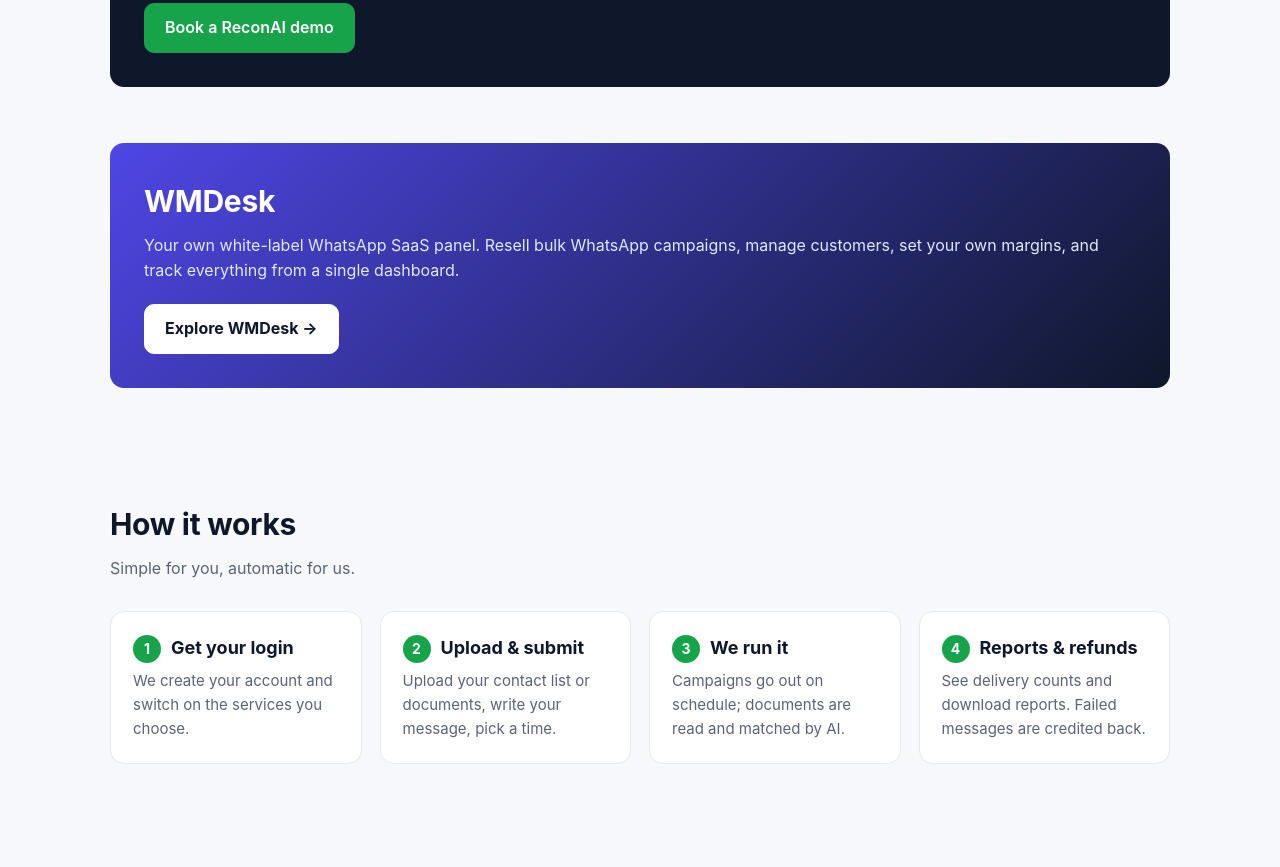
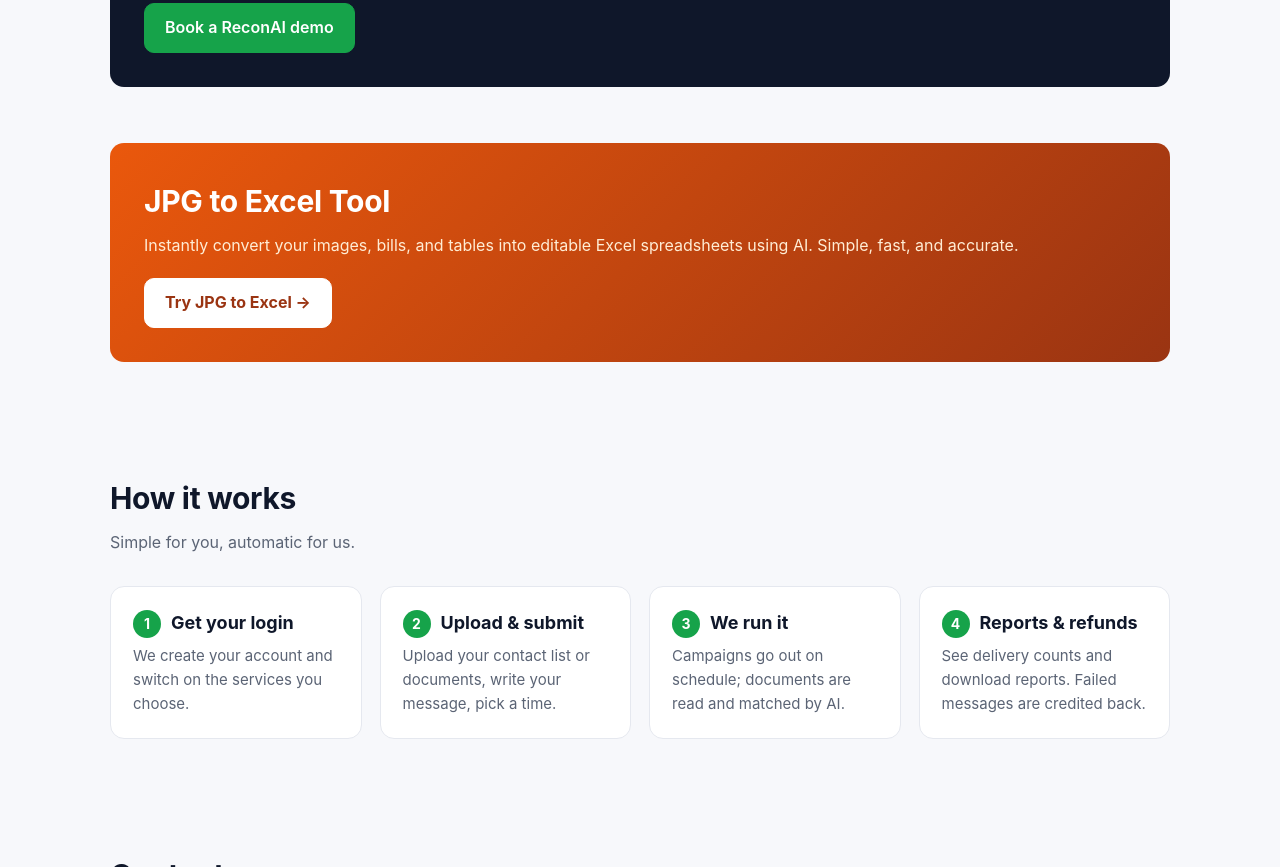
Before and after one commit to jeetsmspacttown-max/creativeautomate-site, a plain HTML site: page creativeautomate_site/index.html in a window 1280 px wide. Shown: the part 1490-2357 px from the top of the page. Drawn offline with Linux system fonts and the light colour scheme.

Commit message:
Update index.html

```diff
--- a/creativeautomate_site/index.html
+++ b/creativeautomate_site/index.html
@@ -5,7 +5,7 @@
 <link rel="apple-touch-icon" sizes="180x180" href="/icon_180.png">
 </head><body>
 <header><div class="wrap nav"><a class="logo" href="/"><img src="/logo.png" alt="Creative Automate" style="height: 48px; width: auto; max-width: 280px;"></a><div class="sp"></div>
-<nav class="links"><a href="/#services">Services</a><a href="/#reconai">ReconAI</a><a href="/#wmdesk">WMDesk</a><a href="/#how">How it works</a><a href="/#contact">Contact</a></nav>
+<nav class="links"><a href="/#services">Services</a><a href="/#reconai">ReconAI</a><a href="/#tools">JPG to Excel</a><a href="/#how">How it works</a><a href="/#contact">Contact</a></nav>
 <a class="btn btn-p" href="https://app.creativeautomate.in">Login</a></div></header>
 <main>
 <div class="wrap hero"><span class="pill">Kota, Rajasthan &middot; Serving businesses across India</span>
@@ -25,9 +25,9 @@
 <section id="reconai"><div class="wrap"><div class="band"><div><h2>ReconAI</h2><p>Upload weighbridge (kanta) slips, purchase / sale bills and bilty. ReconAI reads them, matches each trip, flags mismatches for review and gives you a final Excel — handwritten and thermal-printer slips included.</p></div>
 <a class="btn btn-p" href="https://wa.me/919468894759?text=Hi%2C%20I%20want%20a%20ReconAI%20demo">Book a ReconAI demo</a></div></div></section>
 
-<!-- WMDESK SECTION -->
-<section id="wmdesk" style="padding-top: 0;"><div class="wrap"><div class="band" style="background: linear-gradient(135deg, #4f46e5 0%, #0f172a 100%);"><div><h2>WMDesk</h2><p style="color: #e0e7ff;">Your own white-label WhatsApp SaaS panel. Resell bulk WhatsApp campaigns, manage customers, set your own margins, and track everything from a single dashboard.</p></div>
-<a class="btn" style="background: #fff; color: #0f172a; border-color: #fff; font-weight: bold;" href="https://wmdesk.in" target="_blank">Explore WMDesk &rarr;</a></div></div></section>
+<!-- NAYA JPG TO EXCEL SECTION -->
+<section id="tools" style="padding-top: 0;"><div class="wrap"><div class="band" style="background: linear-gradient(135deg, #ea580c 0%, #9a3412 100%);"><div><h2>JPG to Excel Tool</h2><p style="color: #ffedd5;">Instantly convert your images, bills, and tables into editable Excel spreadsheets using AI. Simple, fast, and accurate.</p></div>
+<a class="btn" style="background: #fff; color: #9a3412; border-color: #fff; font-weight: bold;" href="https://tools.creativeautomate.in/jpg-to-excel/" target="_blank">Try JPG to Excel &rarr;</a></div></div></section>
 
 <section id="how"><div class="wrap"><h2>How it works</h2><p class="sub">Simple for you, automatic for us.</p>
 <div class="grid steps">
```
